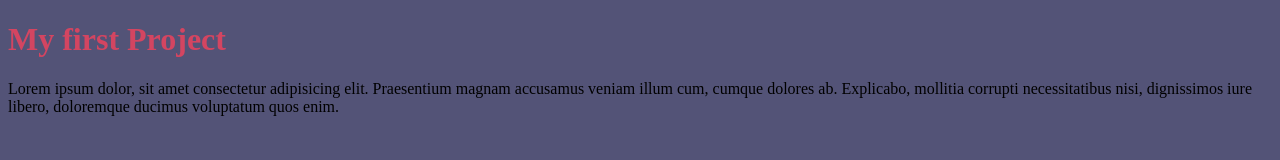
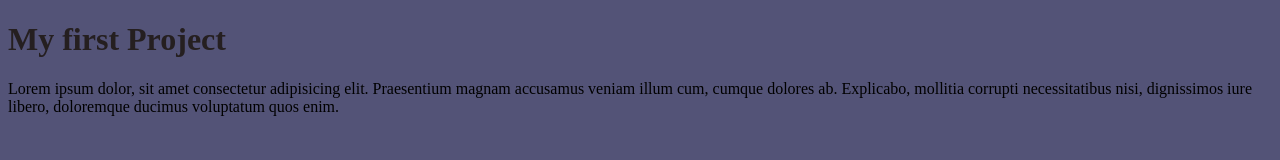
Before and after one commit to Flotsam1/fbw6-first-project, a plain HTML site: page index.html in a window 1280 px wide. Drawn offline with Linux system fonts and the light colour scheme.

Commit message:
update2 style.css

```diff
--- a/css/style.css
+++ b/css/style.css
@@ -2,5 +2,5 @@ body {
     background: rgb(83, 83, 119);
 }
 h1 {
-    color: rgb(211, 69, 97);
+    color: rgb(37, 31, 32);
 }
```
